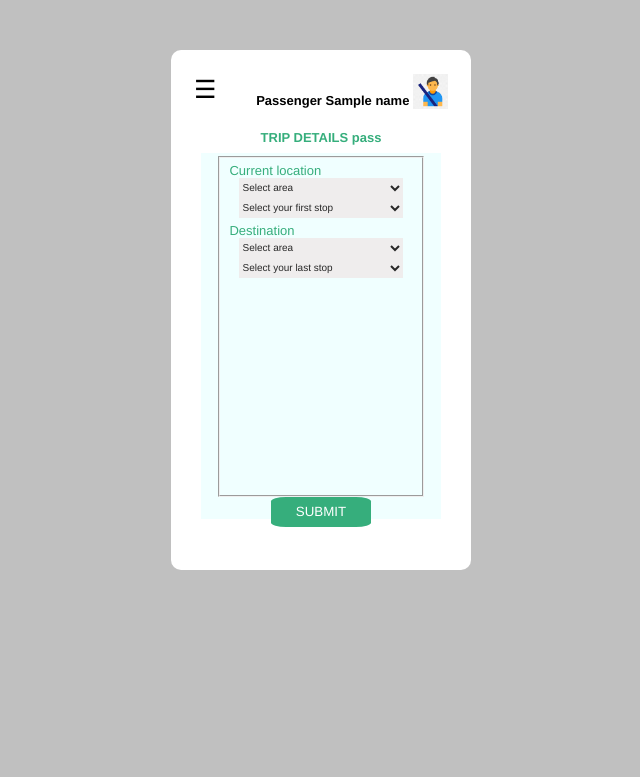
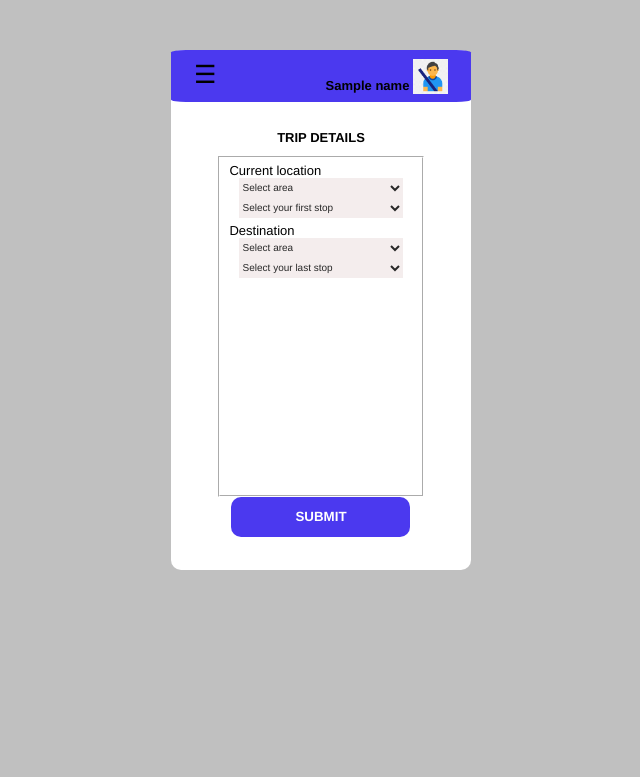
Before and after one commit to Vicia0/Capstone, a Django app: template webproject/templates/snippets/02_passenger/homepage.html in a window 1280 px wide. Shown: the top 777 px of the page, without its empty margins (319-959 px from the left). Run offline with Django 4.2, Linux system fonts and the light colour scheme; the template is opened without the code that fills it: most values are stand-ins (such as "Sample title", 1, 10 or a date in 2020); some libraries are stand-ins or nearby versions.

Commit message:
homepage

```diff
--- a/webproject/templates/snippets/02_passenger/header.html
+++ b/webproject/templates/snippets/02_passenger/header.html
@@ -14,14 +14,14 @@
             <a href="{% url 'passenger_login' %}">LOG OUT</a>
         </div>
     </div>
-    <div class="nav" id="menu-icon">
+    <div style="background-color: #4B39EF; border-radius: 5%; top: auto;" class="nav" id="menu-icon">
         <div class="left-side">
             <div class="menu-icn" >
                 <span style="font-size:25px;cursor:pointer; z-index:100; position:fixed" onclick="openNav()">&#9776;</span>
             </div>
         </div>
         <div class="right-side">
-            <span><strong> Passenger {{name}}</strong></span>
+            <span><strong> {{name}}</strong></span>
             <img alt="" class="img-icon" src="{% static 'images/passenger.png' %}"  >
         </div>
     </div>
--- a/webproject/templates/snippets/02_passenger/homepage.html
+++ b/webproject/templates/snippets/02_passenger/homepage.html
@@ -2,11 +2,11 @@
 {% block content %}
     {% load static %}{% load mathfilters %}
     <link rel="stylesheet" href = "{% static 'css/page_templates/dr_homepage.css'%}" >
-    <strong>TRIP DETAILS pass</strong>
-    <div class="form-2nd-cont">
+    <strong style="color: black !important;">TRIP DETAILS </strong>
+    <div style="background-color: white !important;" class="form-2nd-cont">
         <form name="trip_form" method="POST" id="trip_form" >
             {%csrf_token%}
-            <fieldset>
+            <fieldset style="color: black !important; border-color: white !important; border: 0%; background-color: white !important;">
             <div class="details-container" >
                 <div class="page-group1">
                     Current location
@@ -34,22 +34,22 @@
             {%endfor%}
             </fieldset>
             <div class="button-container">
-                <button class="button">SUBMIT</button>
+                <button style="text-align:center ; height:40px; width:85%; border-radius: 10px;color:white;font-weight: bold;background-color: #4B39EF; border-color: whitesmoke !important; border:none " class="button">SUBMIT</button>
             </div>
         </form>
     </div>
     <script>
         //Cascading dropdown list of 2
         var current_location = {
-            "Remera": {"Ndoli Supermarket": [],"Horebu Supermarket": [],"Bank of Kigali bus stop":[],
+            "Kinanira": {"Ndoli Supermarket": [],"Horebu Supermarket": [],"Bank of Kigali bus stop":[],
                        "Amahoro Stadium bus stop":[],"Ex Remera Sector Office bus stop":[],"Kwa Rwahama bus stop":[],"Ex KIE bus stop":[]},
-            "Kimironko": {"Igihozo Supermarket": [],"Equity Bank": [],"eMart":[], "Beri Clinic":[],"Beri Clinic":[],
+            "Kanyosha": {"Igihozo Supermarket": [],"Equity Bank": [],"eMart":[], "Beri Clinic":[],"Beri Clinic":[],
                           "Nkubito D.B":[],"Kwa Mushimire Merez Station":[],"Zindiro bus stop":[],"Kwa Ntayinzira bus stop":[],
                           "Azam roundabout moto stop":[],"Azam bus stop":[],"ALU Entrance":[],"ALU Car park":[]}}
         var destination = {
-            "Remera": {"Ndoli Supermarket": [],"Horebu Supermarket": [],"Bank of Kigali bus stop":[],
+            "Kinanira": {"Ndoli Supermarket": [],"Horebu Supermarket": [],"Bank of Kigali bus stop":[],
                        "Amahoro Stadium bus stop":[],"Ex Remera Sector Office bus stop":[],"Kwa Rwahama bus stop":[],"Ex KIE bus stop":[]},
-            "Kimironko": {"Igihozo Supermarket": [],"Equity Bank": [],"eMart":[], "Beri Clinic":[],"Beri Clinic":[],
+            "Kanyosha": {"Igihozo Supermarket": [],"Equity Bank": [],"eMart":[], "Beri Clinic":[],"Beri Clinic":[],
                           "Nkubito D.B":[],"Kwa Mushimire Merez Station":[],"Zindiro bus stop":[],"Kwa Ntayinzira bus stop":[],
                           "Azam roundabout moto stop":[],"Azam bus stop":[],"ALU Entrance":[],"ALU Car park":[]}}
         window.onload = function curr() {
```
Also changed, not shown: webproject/db.sqlite3.
